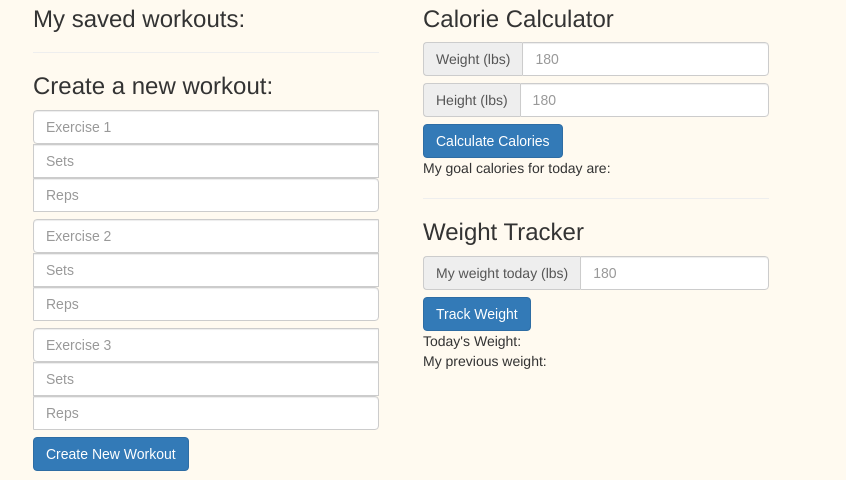
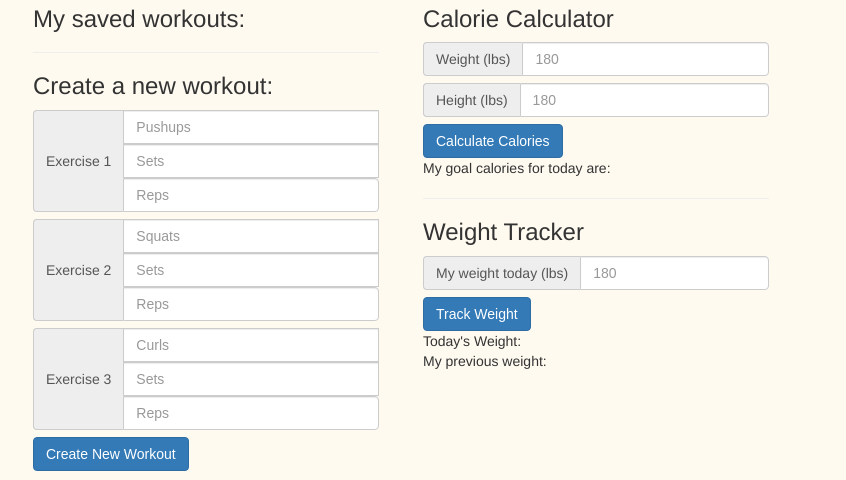
Before and after one commit to bobbyt1997/swolemate, a website: page public/app/index.html in a window 1280 px wide. Shown: the part 116-596 px from the top of the page, 434-1280 px from the left. Drawn offline with nearby package versions, Linux system fonts and the light colour scheme; no server answers.

Commit message:
Added labels to exercise inputs

```diff
--- a/public/app/index.html
+++ b/public/app/index.html
@@ -58,17 +58,20 @@
                     <hr/>
                     <h3>Create a new workout:</h3>
                     <div class="input-group">
-                        <input id="input-weight" type="text" id="exercise-1" class="form-control" placeholder="Exercise 1">
+                        <span class="input-group-addon">Exercise 1</span>
+                        <input id="input-weight" type="text" id="exercise-1" class="form-control" placeholder="Pushups">
                         <input id="input-weight" type="text" id="exercise-1-s" class="form-control" placeholder="Sets">
                         <input id="input-weight" type="text" id="exercise-1-r" class="form-control" placeholder="Reps">
                     </div>
                     <div class="input-group">
-                        <input id="input-weight" type="text" id="exercise-2" class="form-control" placeholder="Exercise 2">
+                        <span class="input-group-addon">Exercise 2</span>
+                        <input id="input-weight" type="text" id="exercise-2" class="form-control" placeholder="Squats">
                         <input id="input-weight" type="text" id="exercise-2-s" class="form-control" placeholder="Sets">
                         <input id="input-weight" type="text" id="exercise-2-r" class="form-control" placeholder="Reps">
                     </div>
                     <div class="input-group">
-                        <input id="input-weight" type="text" id="exercise-3" class="form-control" placeholder="Exercise 3">
+                        <span class="input-group-addon">Exercise 3</span>
+                        <input id="input-weight" type="text" id="exercise-3" class="form-control" placeholder="Curls">
                         <input id="input-weight" type="text" id="exercise-3-s" class="form-control" placeholder="Sets">
                         <input id="input-weight" type="text" id="exercise-1-r" class="form-control" placeholder="Reps">
                     </div>
```
